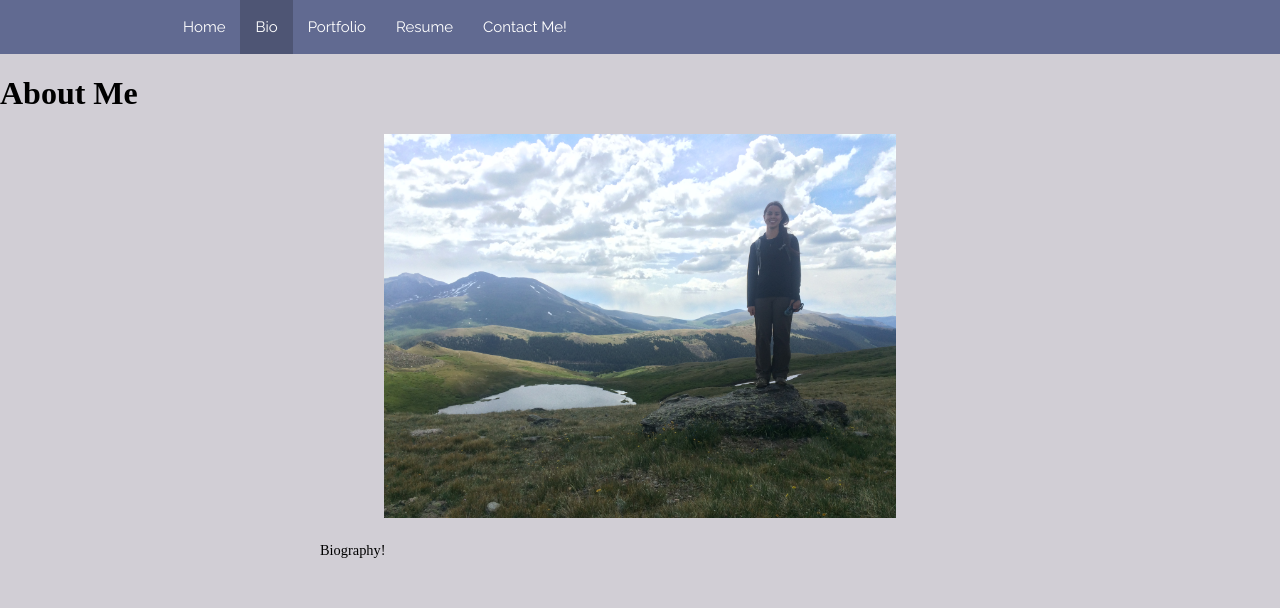
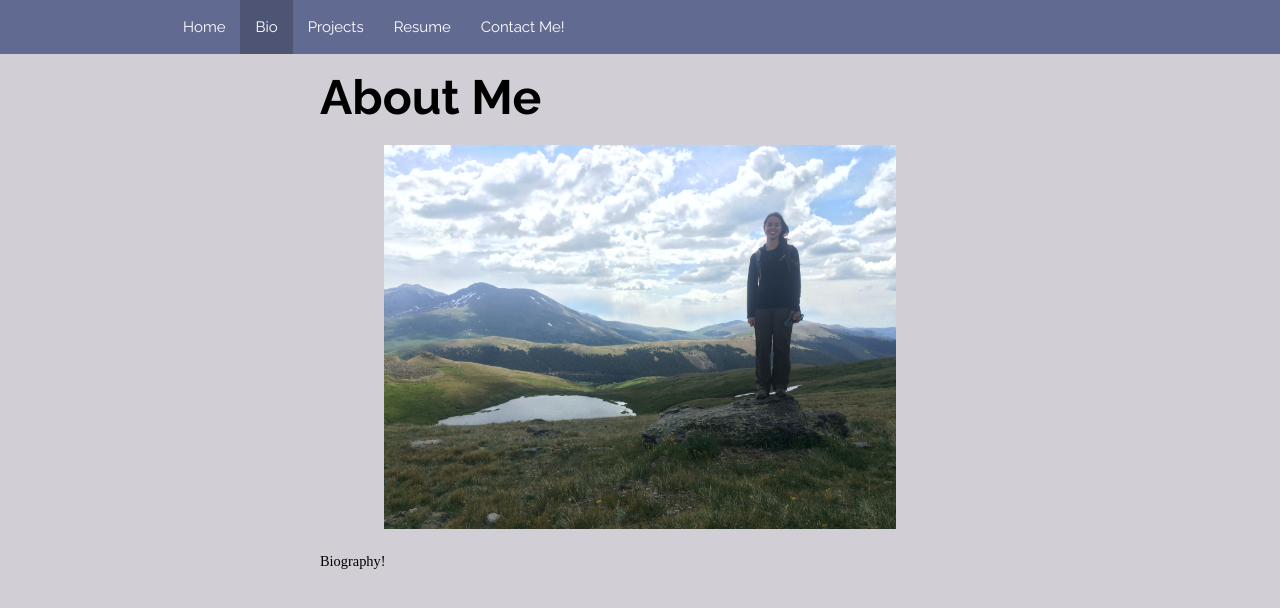
Before and after one commit to jackles-1/django-portfolio, a Django app: page /bio/ in a window 1280 px wide. Shown: the top 608 px of the page. Run offline with Django 3.2, Linux system fonts and the light colour scheme.

Commit message:
Change "portfolio" page to "projects."

```diff
--- a/portfolio/urls.py
+++ b/portfolio/urls.py
@@ -23,7 +23,7 @@
     url(r'^admin/', admin.site.urls),
     url(r'^bio/', views.bio),
     url(r'^contact/', views.contact),
-    url(r'^portfolio/', views.portfolio),
+    url(r'^projects/', views.projects),
     url(r'^resume/', views.resume),
     url(r'^$', views.home),
 ]
--- a/portfolio/views.py
+++ b/portfolio/views.py
@@ -9,8 +9,8 @@
 def contact(request):
     return render(request, 'contact.html')
 
-def portfolio(request):
-    return render(request, 'portfolio.html')
+def projects(request):
+    return render(request, 'projects.html')
 
 def resume(request):
     return render(request, 'resume.html')
--- a/templates/layout.html
+++ b/templates/layout.html
@@ -11,13 +11,13 @@
     {% endblock %}
 </head>
 
-<body>
+<body class="bodyPage">
     <nav>
         <div id="navbar">
             <ul>
                 <li><a href="home">Home</a></li>
                 <li class="currentPage"><a href="bio">Bio</a></li>
-                <li><a href="portfolio">Portfolio</a></li>
+                <li><a href="projects">Projects</a></li>
                 <li><a href="resume">Resume</a></li>
                 <li><a href="contact">Contact Me!</a></li>
             </ul>
--- a/templates/portfolio.html
+++ b/templates/projects.html
@@ -5,5 +5,5 @@
 {% endblock %}
 
 {% block body %}
-    <h1>Portfolio</h1>
+    <h1>Projects</h1>
 {% endblock %}
```
Also changed, not shown: 2 other files.
